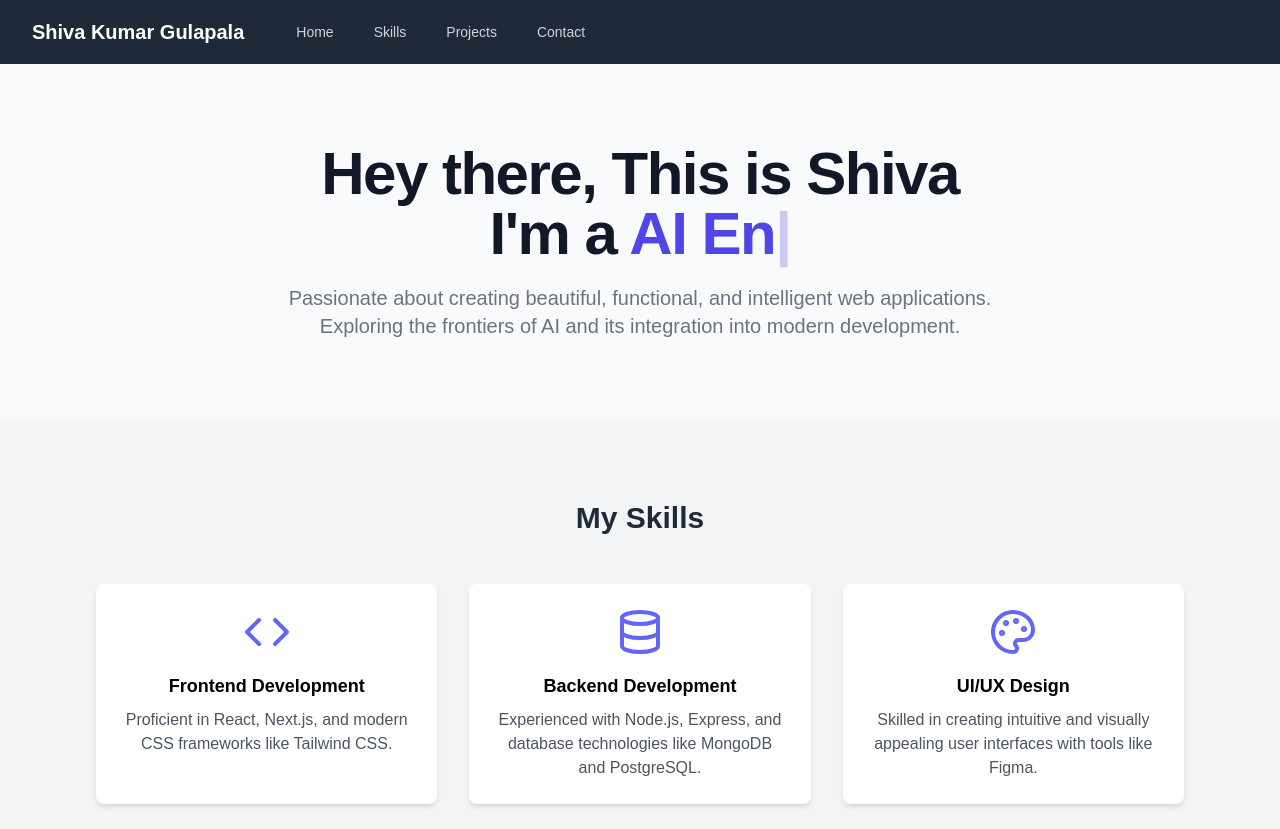
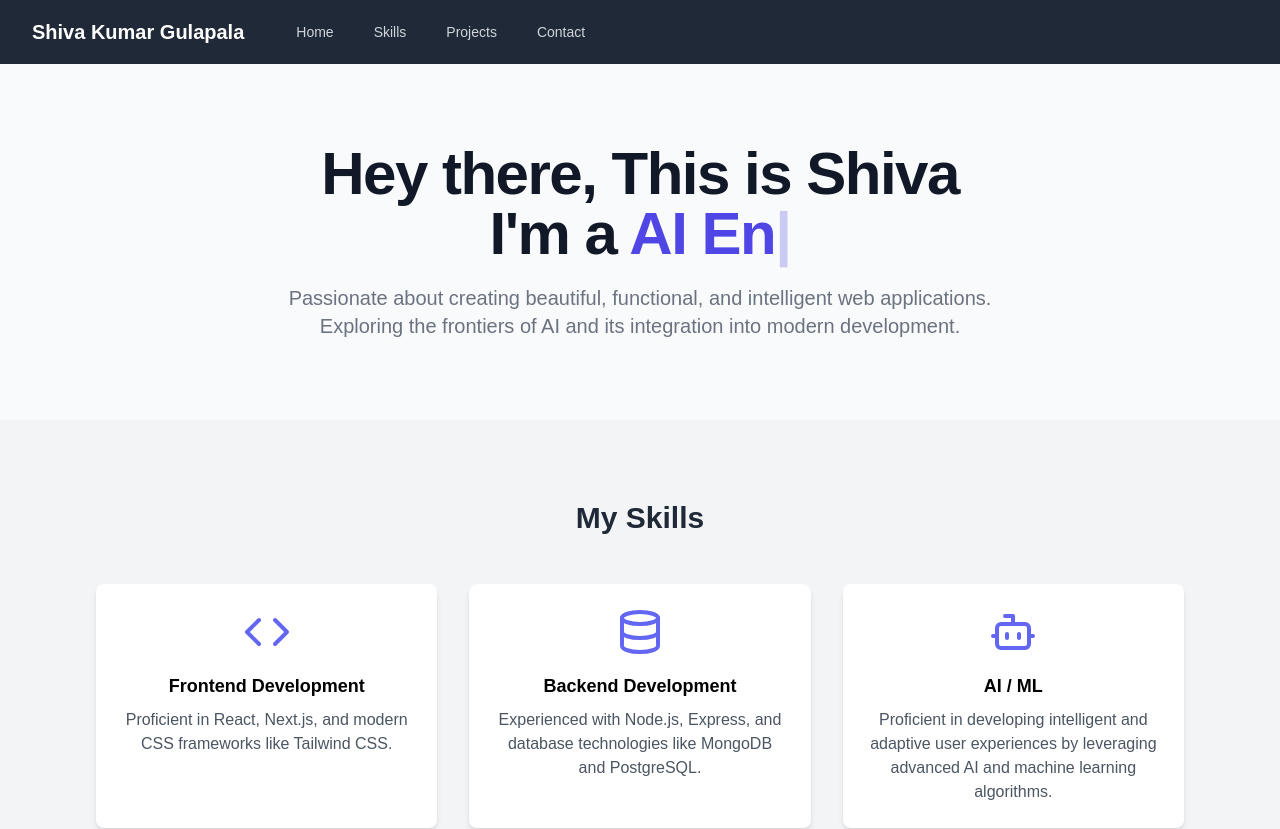
Before and after one commit to Shiva-gsk/Portfolio, a Next.js app: page / in a window 1280 px wide. Shown: the top 829 px of the page. Built offline with nearby package versions, Linux system fonts and the light colour scheme.

Commit message:
Updated Skills section

```diff
--- a/app/components/Skills.tsx
+++ b/app/components/Skills.tsx
@@ -1,5 +1,5 @@
 import type React from "react"
-import { Code, Palette, Database } from "lucide-react"
+import { Code, Bot, Database } from "lucide-react"
 
 const SkillCard = ({
   icon: Icon,
@@ -30,9 +30,9 @@ export default function Skills() {
             description="Experienced with Node.js, Express, and database technologies like MongoDB and PostgreSQL."
           />
           <SkillCard
-            icon={Palette}
-            title="UI/UX Design"
-            description="Skilled in creating intuitive and visually appealing user interfaces with tools like Figma."
+            icon={Bot}
+            title="AI / ML"
+            description="Proficient in developing intelligent and adaptive user experiences by leveraging advanced AI and machine learning algorithms."
           />
         </div>
       </div>
```
